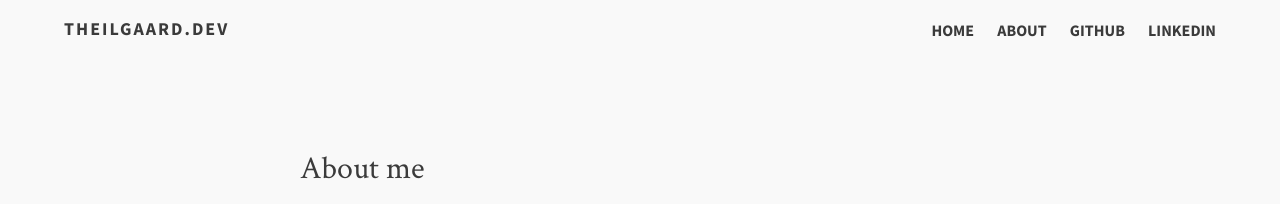
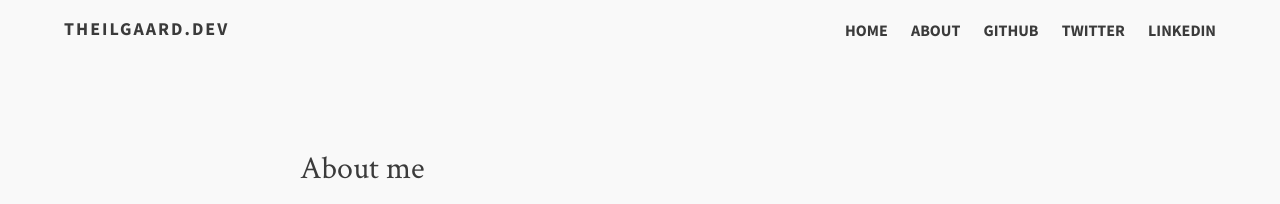
Before and after one commit to theilgaard/theilgaard.github.io, a Jekyll site: the page built from about.md, in a window 1280 px wide. Shown: the top 204 px of the page. Built offline with Jekyll 4.4.1, drawn with Linux system fonts in a browser that asks for light colours; our own code applies the rules of GitHub Pages for plain Markdown files.

Commit message:
Various fixes

```diff
--- a/_config.yml
+++ b/_config.yml
@@ -10,6 +10,7 @@ owner:
   avatar:         avatar.png
   email:          kristian.theilgaard@gmail.com
   github:         theilgaard
+  twitter:        ktheilgaard
   location:       "Copenhagen, Denmark"
   # Plug in your disqus shortname!
 
@@ -24,6 +25,9 @@ links:
     url: /about
   - title: Github
     url: https://github.com/theilgaard
+    external: true
+  - title: twitter
+    url: https://twitter.com/ktheilgaard
     external: true
   - title: Linkedin
     url: https://www.linkedin.com/in/ktheilgaard
--- a/_includes/footer.html
+++ b/_includes/footer.html
@@ -1,3 +1,11 @@
-<script src="{{ site.url }}/assets/js/main.min.js"></script>
-<script src="{{ site.url }}/assets/js/retina.min.js"></script>
-<script src="{{ site.url }}/assets/js/scripts.min.js"></script>
+<div class="push"></div>
+  <!-- If they're out, get some from the cellar -->
+  <script>window.jQuery || document.write('<script src="{{ site.url }}/assets/js/vendor/jquery-1.9.1.min.js"><\/script>')</script>
+  <script src="{{ site.url }}/assets/js/retina.min.js"></script>
+
+  <!-- Custom JS -->
+  <script src="{{ site.url }}/assets/js/scripts.js"></script>
+
+
+  </body>
+</html>
--- a/_layouts/404.html
+++ b/_layouts/404.html
@@ -18,6 +18,3 @@
 </div>
 
 {% include footer.html %}
-
-</body>
-</html>
--- a/_layouts/home.html
+++ b/_layouts/home.html
@@ -24,6 +24,3 @@
 </div>
 
 {% include footer.html %}
-
-</body>
-</html>
--- a/_layouts/page.html
+++ b/_layouts/page.html
@@ -1,11 +1,11 @@
-{% if page.image.feature %}
+{% if page.image %}
 
 {% include head-dark.html %}
 
 <section class="article">
 
   <div class="overlay"></div>
-  <div class="featured-image" style="background-image: url({{ site.url }}/images/{{ page.image.feature }})"></div>
+  <div class="featured-image" style="background-image: url({{ site.url }}/images/{{ page.image }})"></div>
   {% else %}
 
   {% include head-dark.html %}
@@ -29,6 +29,3 @@
   </div>
 
 {% include footer.html %}
-
-</body>
-</html>
--- a/_layouts/post.html
+++ b/_layouts/post.html
@@ -1,11 +1,11 @@
-{% if page.image.feature %}
+{% if page.image%}
 
 {% include head-dark.html %}
 
 <section class="article">
 
   <div class="overlay"></div>
-  <div class="featured-image" style="background-image: url({{ site.url }}/images/{{ page.image.feature }})"></div>
+  <div class="featured-image" style="background-image: url({{ site.url }}/images/{{ page.image}})"></div>
   {% else %}
 
   {% include head-dark.html %}
```
